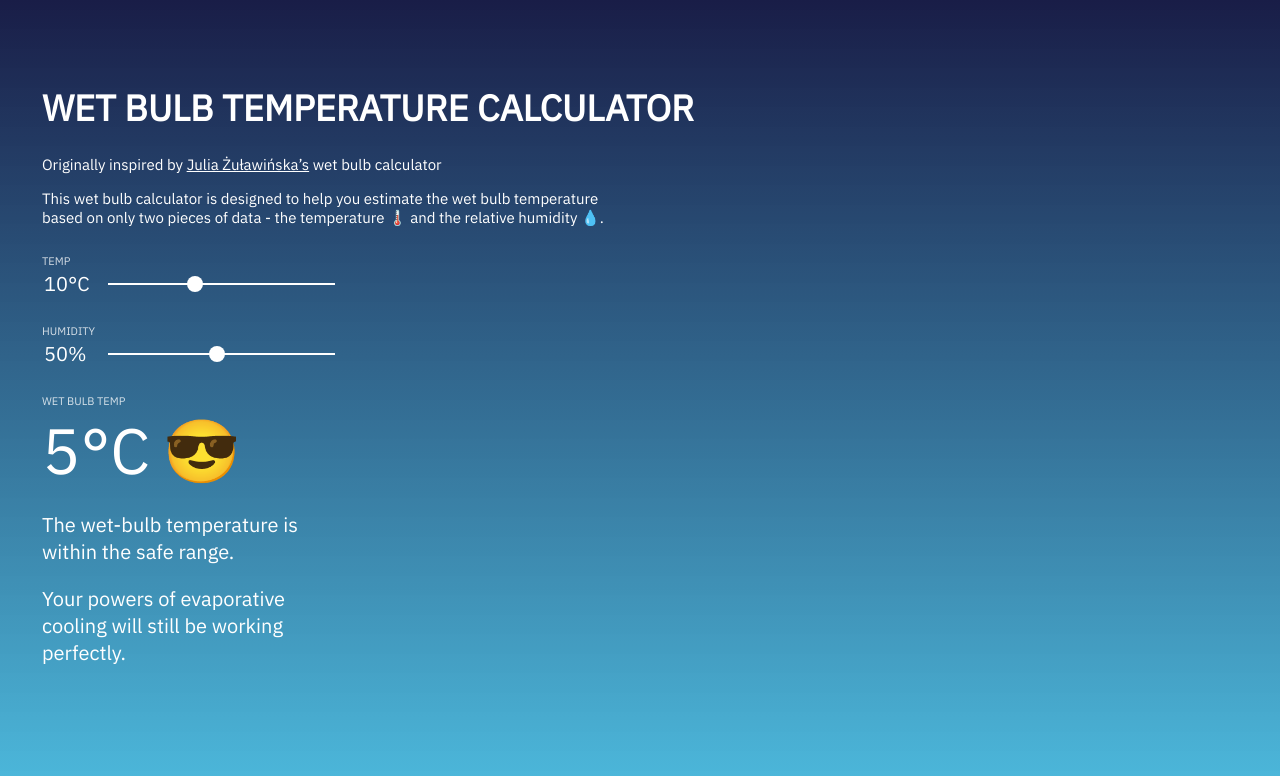
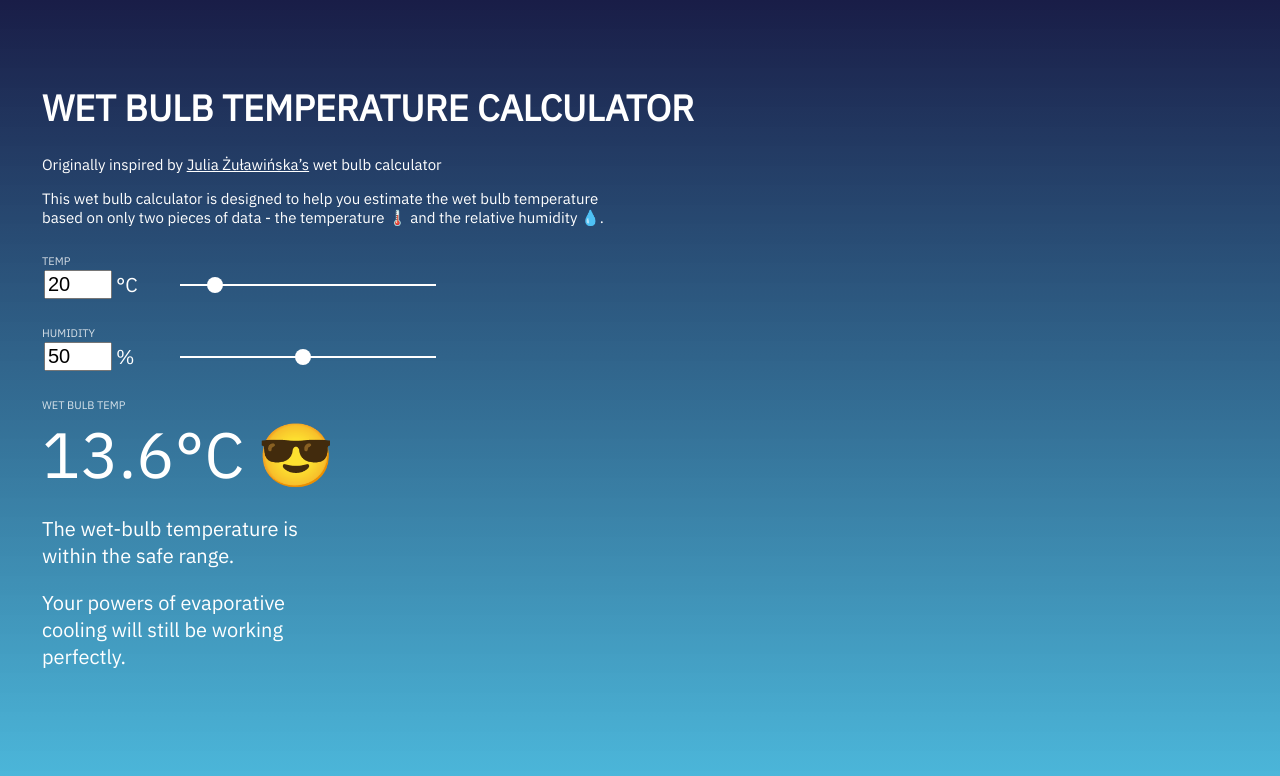
Before and after one commit to pjpscriv/wet-bulb-calculator, an Angular app: page / in a window 1280 px wide. Shown: the top 776 px of the page. Built offline with nearby package versions, Linux system fonts and the light colour scheme.

Commit message:
pretty number

```diff
--- a/src/app/app.component.html
+++ b/src/app/app.component.html
@@ -24,19 +24,29 @@
   <div class="wet-bulb__input">
     <div class="wet-bulb__input-label">TEMP</div>
     <div class="wet-bulb_input-group">
-      <p class="wet-bulb__input-text">{{temperature}}°C</p>
+      <input class="wet-bulb__input-text"
+        [(ngModel)]="temperature"
+        type="text"
+        name="temperature"
+        min="15" max="60">
+      <p class="wet-bulb__input-text">°C</p>
       <input class="wet-bulb__input-slider"
         name="temperature"
         [(ngModel)]="temperature"
         type="range"
-        min="-20" max="60" >
+        min="15" max="60">
     </div>
   </div>
 
   <div class="wet-bulb__input">
     <div class="wet-bulb__input-label">HUMIDITY</div>
     <div class="wet-bulb_input-group">
-      <p class="wet-bulb__input-text">{{humidity}}%</p>
+      <input class="wet-bulb__input-text"
+       name="humidity"
+       [(ngModel)]="humidity"
+       type="text"
+       min="5" max="99">
+      <p class="wet-bulb__input-text">%</p>
       <input class="wet-bulb__input-slider"
         name="humidity"
         [(ngModel)]="humidity"
@@ -51,7 +61,7 @@
 <div class="wet-bulb__outputs">
   <div class="wet-bulb__temp-label">WET BULB TEMP</div>
   <div class="wet-bulb__temp-wrapper">
-    <div class="wet-bulb__temp">{{wetBulbTemp$ | async}}°C</div>
+    <div class="wet-bulb__temp">{{wetBulbTemp$ | async | number:'1.1'}}°C</div>
     <div class="wet-bulb__emoji">{{emoji$ | async}}</div>
   </div>
   <div class="wet-bulb__blurb">
--- a/src/app/app.component.ts
+++ b/src/app/app.component.ts
@@ -16,7 +16,7 @@ export class AppComponent implements OnInit {
   // @HostBinding('style.background') gradient: string = 'red'; //'linear-gradient(180deg, #191D47 0%, rgba(43.14, 174.28, 215.69, 0.84) 100%)';
 
   // Form values (Inputs)
-  public temperature: number = 10;
+  public temperature: number = 20;
   public humidity: number = 50;
   public tempUnits: TempUnit = "celsius";
 
@@ -28,7 +28,7 @@ export class AppComponent implements OnInit {
   public $dangerousOpacity: Observable<number>;
 
   // Config
-  private dp: number = 0;
+  private dp: number = 1;
 
   public ngOnInit(): void {
     // @ts-ignore
```
